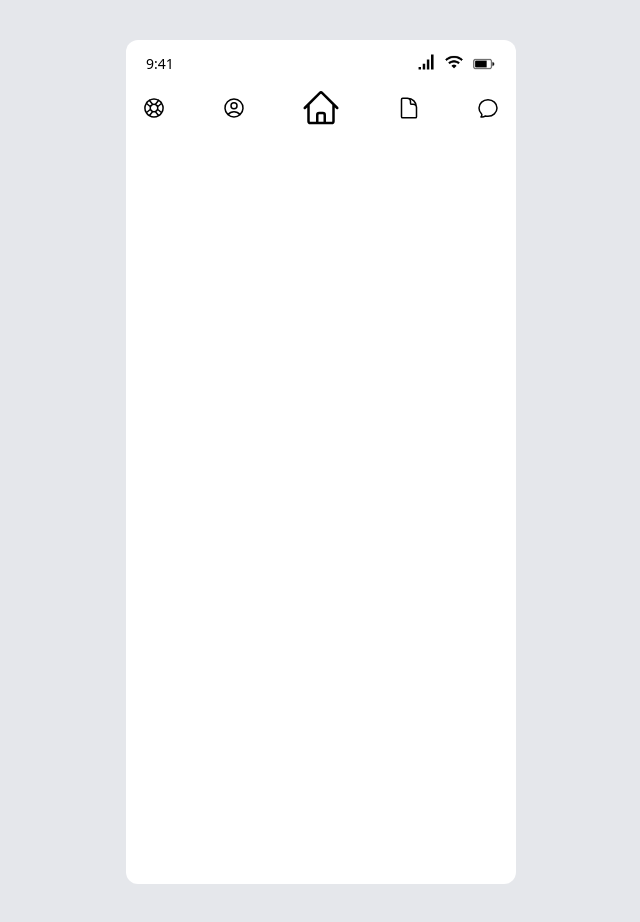
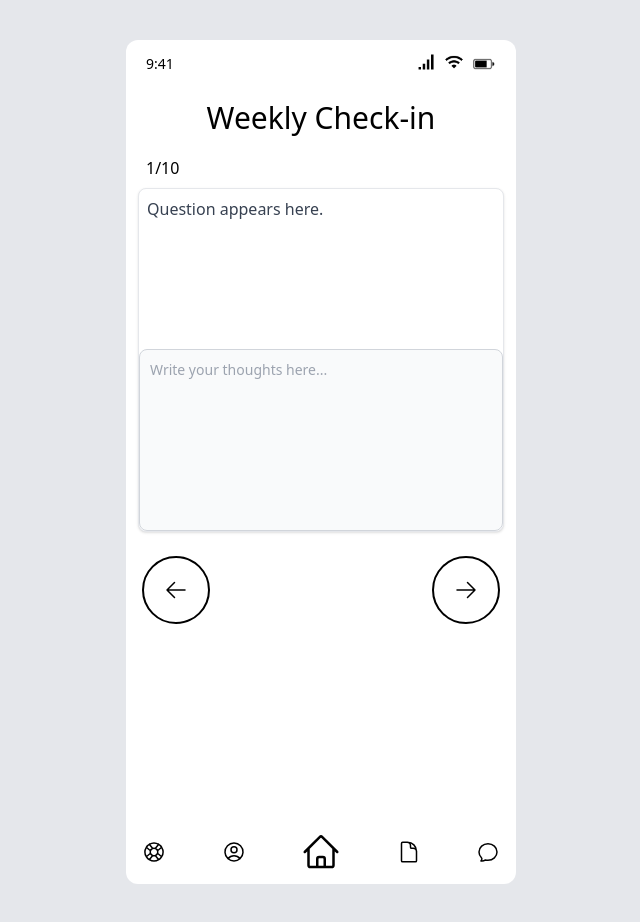
Before and after one commit to tippinsh/IUI-frontend, a React (Create React App) app: page /survey in a window 1280 px wide. Shown: the whole page, without its empty margins (319-959 px from the left). Built offline with nearby package versions, Linux system fonts and the light colour scheme.

Commit message:
check-in page markup

```diff
--- a/src/pages/Home.js
+++ b/src/pages/Home.js
@@ -59,3 +59,5 @@ function Home() {
 }
 
 export default Home;
+
+//every time the button is clicked either minus or plus 1
--- a/src/pages/Survey.js
+++ b/src/pages/Survey.js
@@ -1,12 +1,88 @@
 import Phone from "../components/Phone";
 import FooterNav from "../components/FooterNav";
+import {
+  ArrowLeftIcon,
+  ArrowRightIcon,
+  CheckIcon,
+} from "@heroicons/react/24/outline";
+import React, { useState } from "react";
+import { Link } from "react-router-dom";
 
 function Survey() {
+  const [question, setQuestion] = useState("1");
+
+  const clickHandler = (sum) => {
+    if (question < 10) {
+      if (sum === "plus") {
+        let num = question;
+        num++;
+        setQuestion(num);
+      } else if (question > 1) {
+        let num = question;
+        num--;
+        setQuestion(num);
+      }
+    } else {
+      return;
+    }
+  };
+
   return (
     <Phone>
-      <div></div>
-      <div className="mt-auto">
-        <FooterNav></FooterNav>
+      <div className="flex flex-col h-[800px]">
+        <h2 className="text-3xl text-center pt-3 mb-3">Weekly Check-in</h2>
+        <div className="mx-3 mb-6">
+          <p className="p-2">{question}/10</p>
+          <a
+            href="#"
+            class="block max-w-sm bg-white border border-gray-200 rounded-lg shadow hover:bg-gray-100"
+          >
+            <p class="font-normal text-gray-700 pb-32 pt-2 pl-2">
+              Question appears here.
+            </p>
+            <form>
+              <textarea
+                id="message"
+                rows="8"
+                class="block p-2.5 w-full rounded-lg text-sm text-gray-900 bg-gray-50 border border-gray-300 focus:ring-blue-500 focus:border-blue-500 resize-none"
+                placeholder="Write your thoughts here..."
+              ></textarea>
+            </form>
+          </a>
+        </div>
+        <div className="flex justify-between px-4">
+          <button
+            className="p-5 border-2 border-black rounded-full hover:bg-gray-100 cursor-pointer"
+            onClick={() => clickHandler()}
+          >
+            <ArrowLeftIcon className="w-6 h-6"></ArrowLeftIcon>
+          </button>
+          <button
+            className="p-5 border-2 border-black rounded-full hover:bg-gray-100 cursor-pointer"
+            onClick={() => clickHandler("plus")}
+          >
+            {question == 10 ? (
+              <CheckIcon className="w-6 h-6" />
+            ) : (
+              <ArrowRightIcon className="w-6 h-6"></ArrowRightIcon>
+            )}
+          </button>
+        </div>
+        {question == 10 ? (
+          <Link to="/" className="flex justify-center pt-6 px-2">
+            <button
+              type="button"
+              class="focus:outline-none text-white bg-green-600 hover:bg-green-800 focus:ring-2 focus:ring-green-300 font-medium rounded-lg text-sm px-5 py-2.5 mr-2 mb-2 w-full"
+            >
+              Submit?
+            </button>
+          </Link>
+        ) : (
+          <p></p>
+        )}
+        <div className="mt-auto">
+          <FooterNav />
+        </div>
       </div>
     </Phone>
   );
```
